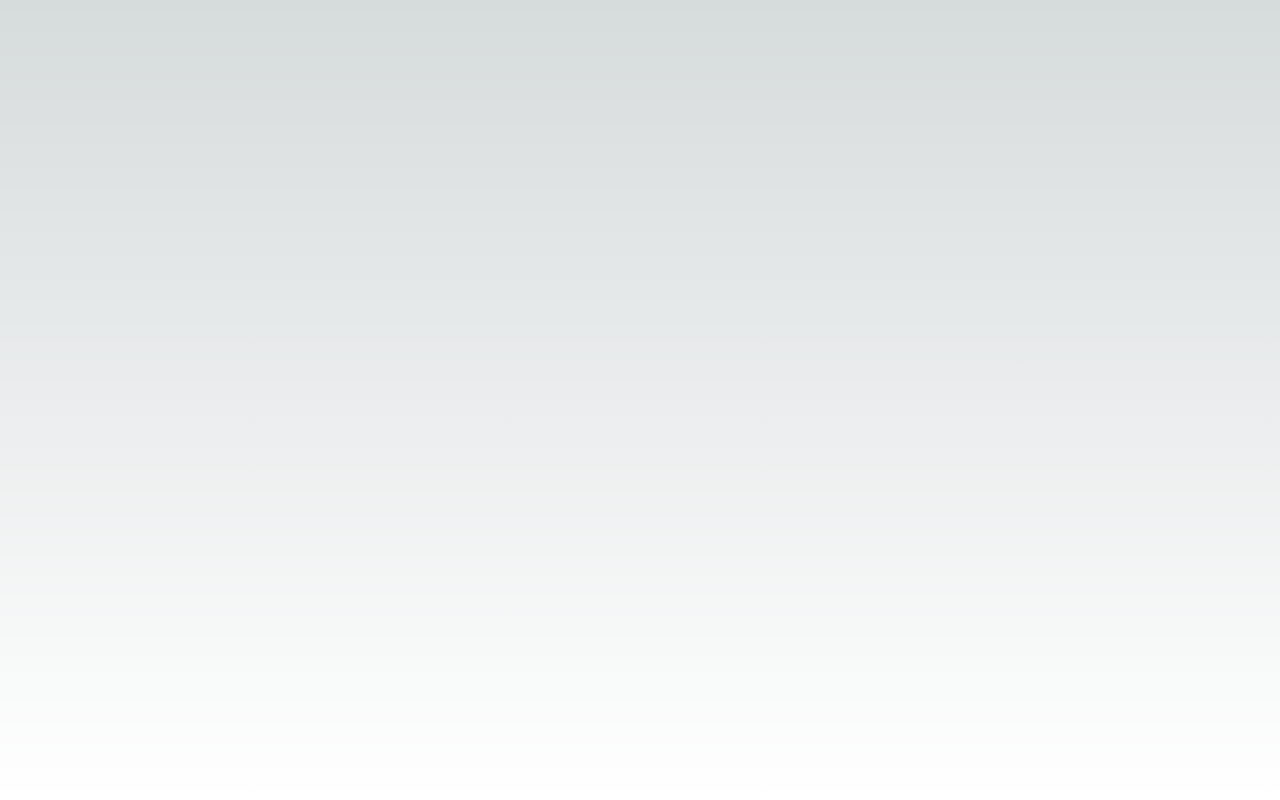
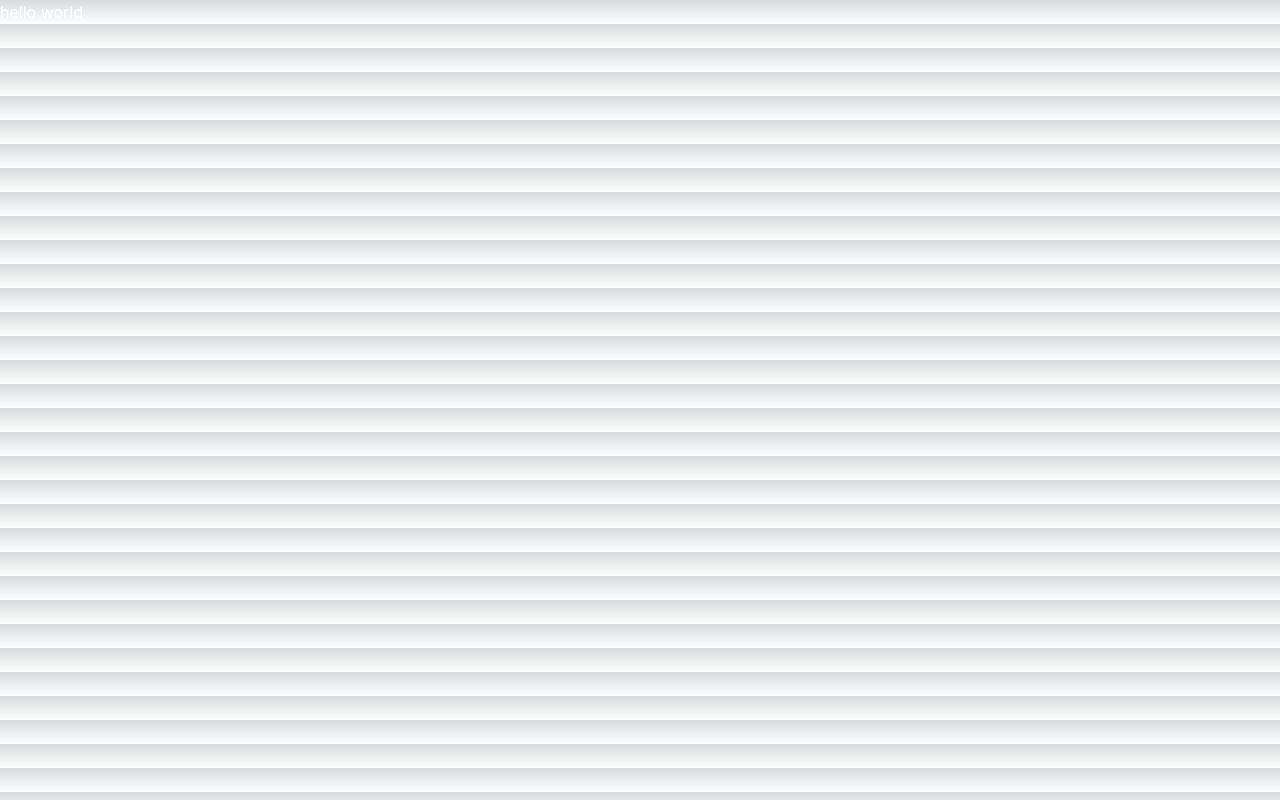
Before and after one commit to udezueoluomachi/amabo-learn-v2, a Next.js app: page / in a window 1280 px wide. Built offline with nearby package versions, Linux system fonts and the light colour scheme.

Commit message:
Learning nextjs

```diff
--- a/src/app/layout.js
+++ b/src/app/layout.js
@@ -1,4 +1,5 @@
 import { Inter } from 'next/font/google'
+import {Head} from "next"
 import './globals.css'
 
 const inter = Inter({ subsets: ['latin'] })
--- a/src/app/page.js
+++ b/src/app/page.js
@@ -3,7 +3,8 @@
 export default function Home() {
 
   return (
-    <main className="flex min-h-screen flex-col items-center justify-between p-24">
-    </main>
+    <>
+    <h1 className="text-white">hello world</h1>
+    </>
   )
 }
```
